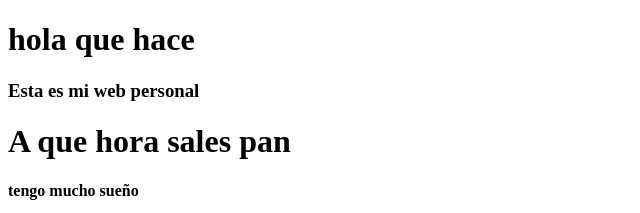
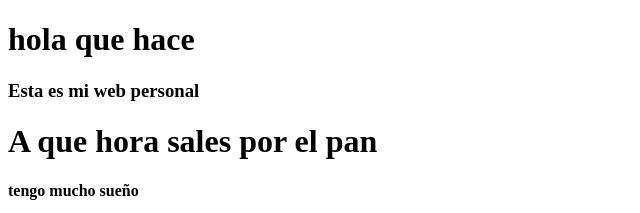
Before and after one commit to FERANGELMA/Clase1, a plain HTML site: page index.html in a window 1280 px wide. Shown: the top 213 px of the page, without its empty margins (0-640 px from the left). Drawn offline with Linux system fonts and the light colour scheme.

Commit message:
Este es otro cambio

```diff
--- a/index.html
+++ b/index.html
@@ -10,7 +10,7 @@
     <h1>hola que hace</h1>
     <h3>Esta es mi web personal
     </h3>
-    <h1>A  que hora sales pan</h1>
+    <h1>A  que hora sales por el pan</h1>
     <h4>tengo mucho sueño</h4>
     <h6>besitos</h6>
     <h1>el sol brilla como tu sonrisa</h1>
```
